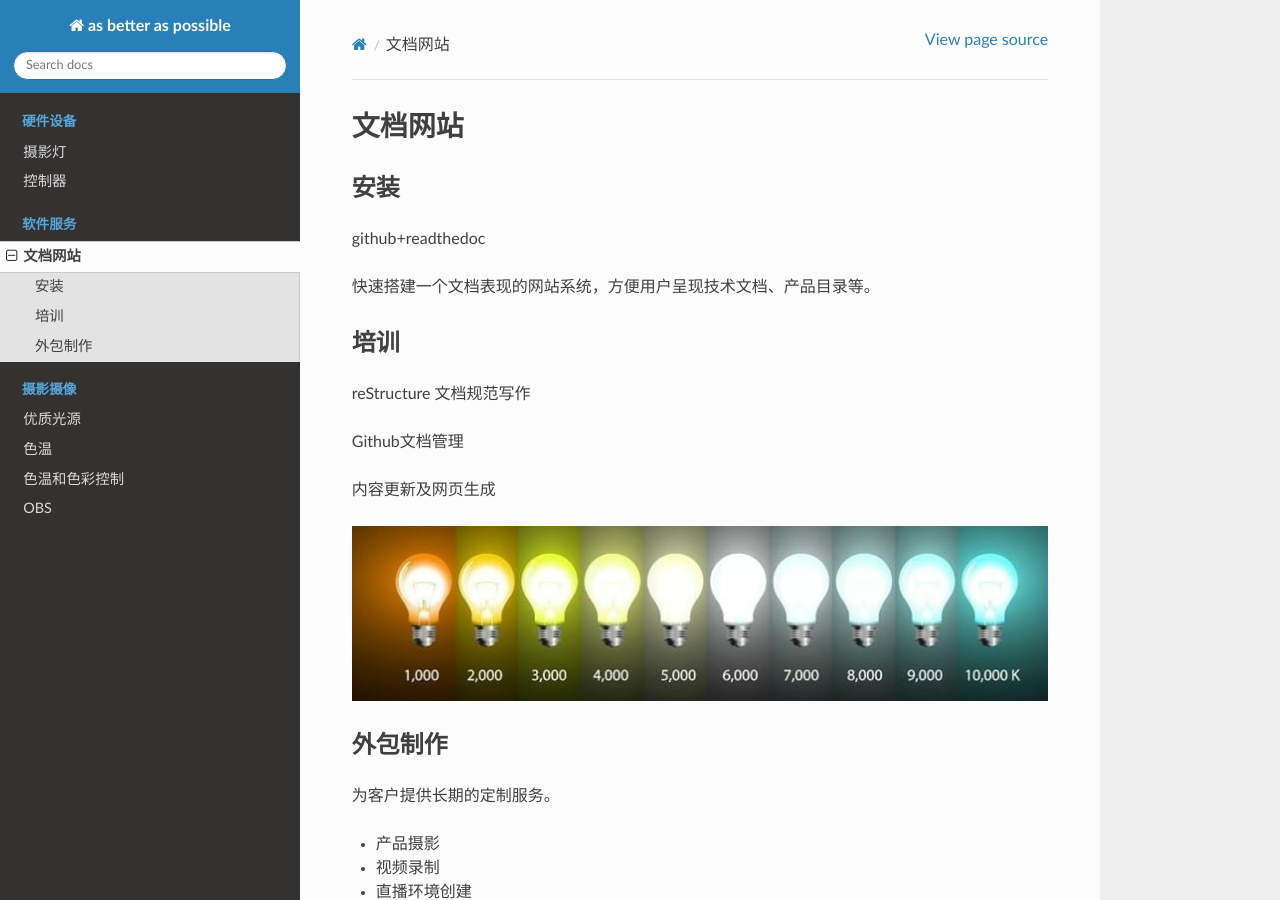
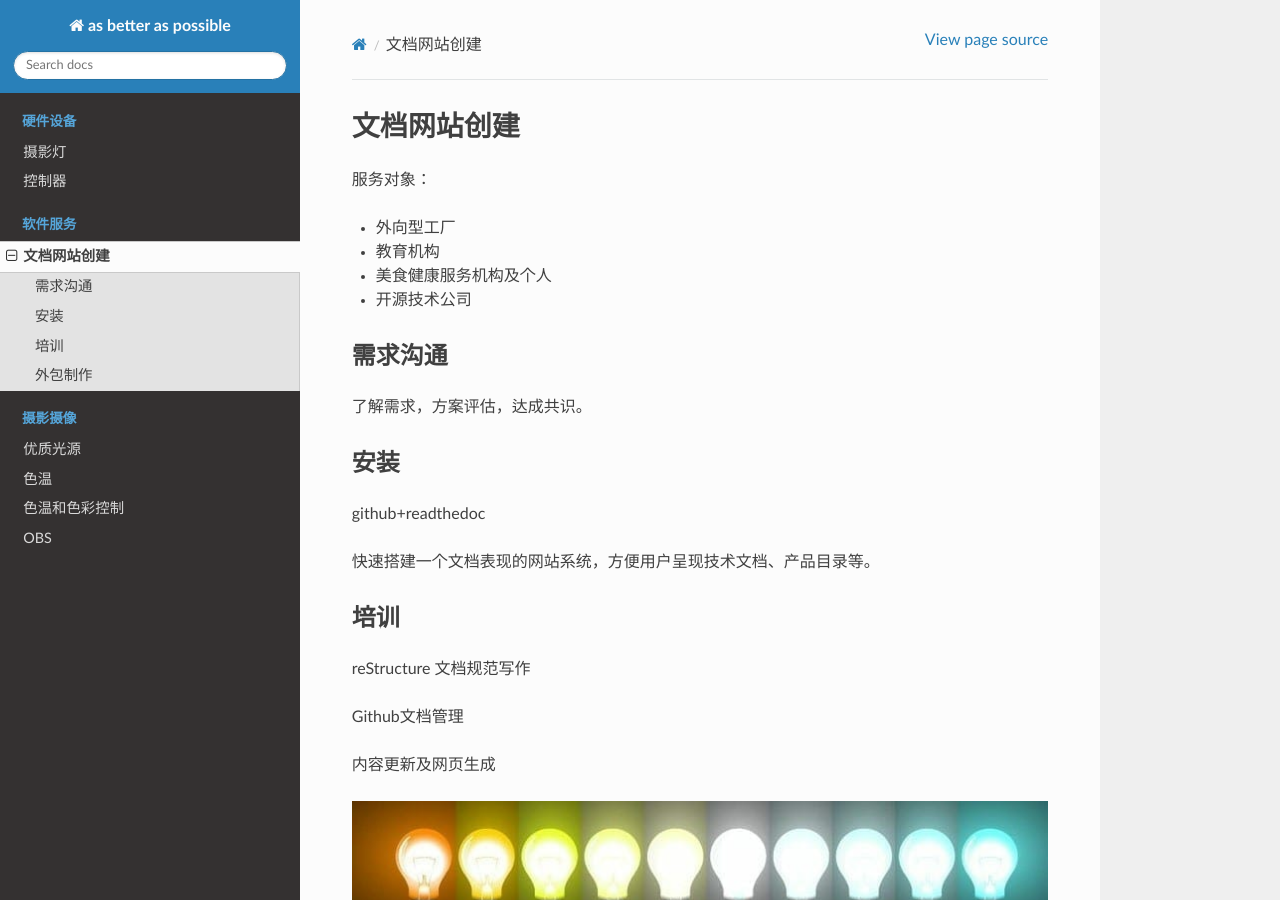
Before and after one commit to paultang/abapweb, a Sphinx documentation site: the page built from source/wiki.rst, in a window 1280 px wide and 900 px high. Built offline with Sphinx 7.4.7 and the Read the Docs theme 2.0.0, drawn with Linux system fonts in a browser that asks for light colours.

Commit message:
Update wiki.rst

```diff
--- a/source/wiki.rst
+++ b/source/wiki.rst
@@ -1,5 +1,17 @@
-文档网站
+文档网站创建
 ============
+
+服务对象：
+
+* 外向型工厂
+* 教育机构
+* 美食健康服务机构及个人
+* 开源技术公司
+
+
+需求沟通
+---------------
+了解需求，方案评估，达成共识。
 
 安装
 ---------------
```
